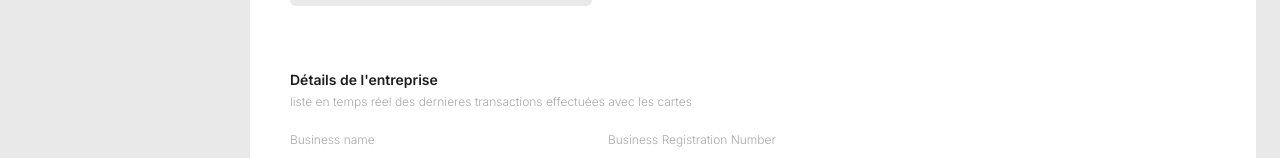
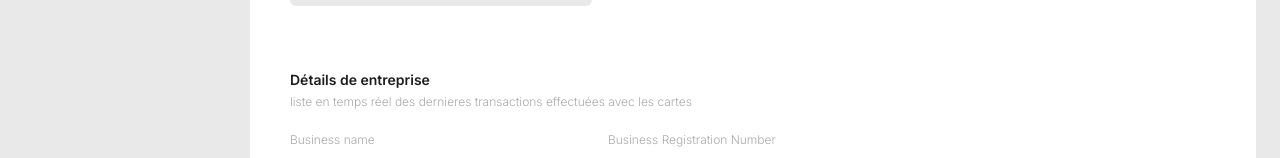
Before and after one commit to CodedJay672/sekure-business, a Next.js app: page /profil in a window 1280 px wide. Shown: the part 317-475 px from the top of the page. Built offline with nearby package versions, Linux system fonts and the light colour scheme.

Commit message:
fix profil bug

```diff
--- a/src/app/profil/page.tsx
+++ b/src/app/profil/page.tsx
@@ -12,7 +12,7 @@ const Profil = () => {
           <UserForm />
         </div>
 
-        <h2 className="text-sm leading-24 font-semibold mt-16">Détails de l'entreprise</h2>
+        <h2 className="text-sm leading-24 font-semibold mt-16">Détails de entreprise</h2>
         <p className="text-xs font-light text-placeholder-text mt-1">liste en temps réel des dernieres transactions effectuées avec les cartes</p>
 
         <div className="mt-4">
```
